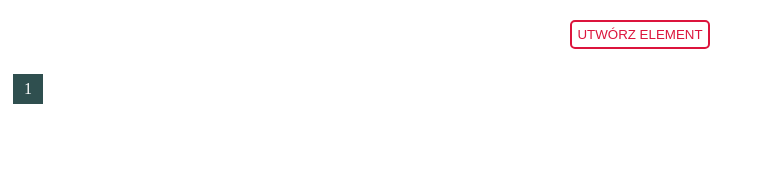
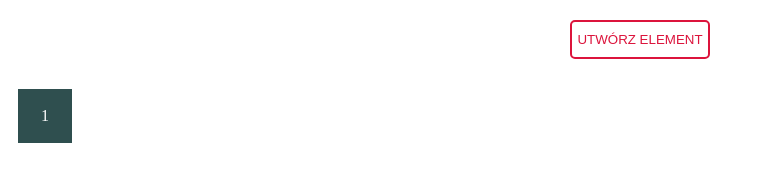
Before and after one commit to flammea/Project_1a_JS, a plain HTML site: page index.html in a window 1280 px wide. Both pictures are taken after a click on the button "UTWÓRZ ELEMENT". Shown: the whole page, without its empty margins (0-760 px from the left). Drawn offline with Linux system fonts and the light colour scheme.

Commit message:
Improve div styles.

```diff
--- a/style.css
+++ b/style.css
@@ -3,7 +3,7 @@ button {
     margin: 20px auto;
     background-color: #FFFFFF;
     color: crimson;
-    padding: 5px;
+    padding: 10px 5px;
     text-transform: uppercase;
     border-radius: 5px;
     border: 2px solid crimson;
@@ -18,20 +18,24 @@ button:focus {
     outline: 0;
 }
 
+div,
+.circle {
+    border: 2px solid darkslategray;
+}
+
 div {
-    width: 30px;
-    height: 30px;
+    width: 50px;
+    height: 50px;
     background-color: darkslategrey;
-    margin: 5px;
+    margin: 10px;
     float: left;
     color: #FFFFFF;
     text-align: center;
-    line-height: 30px;
+    line-height: 50px;
 }
 
 .circle {
     background-color: #FFFFFF;
     border-radius: 50%;
     color: darkslategray;
-    border: 2px solid darkslategray;
 }
```
